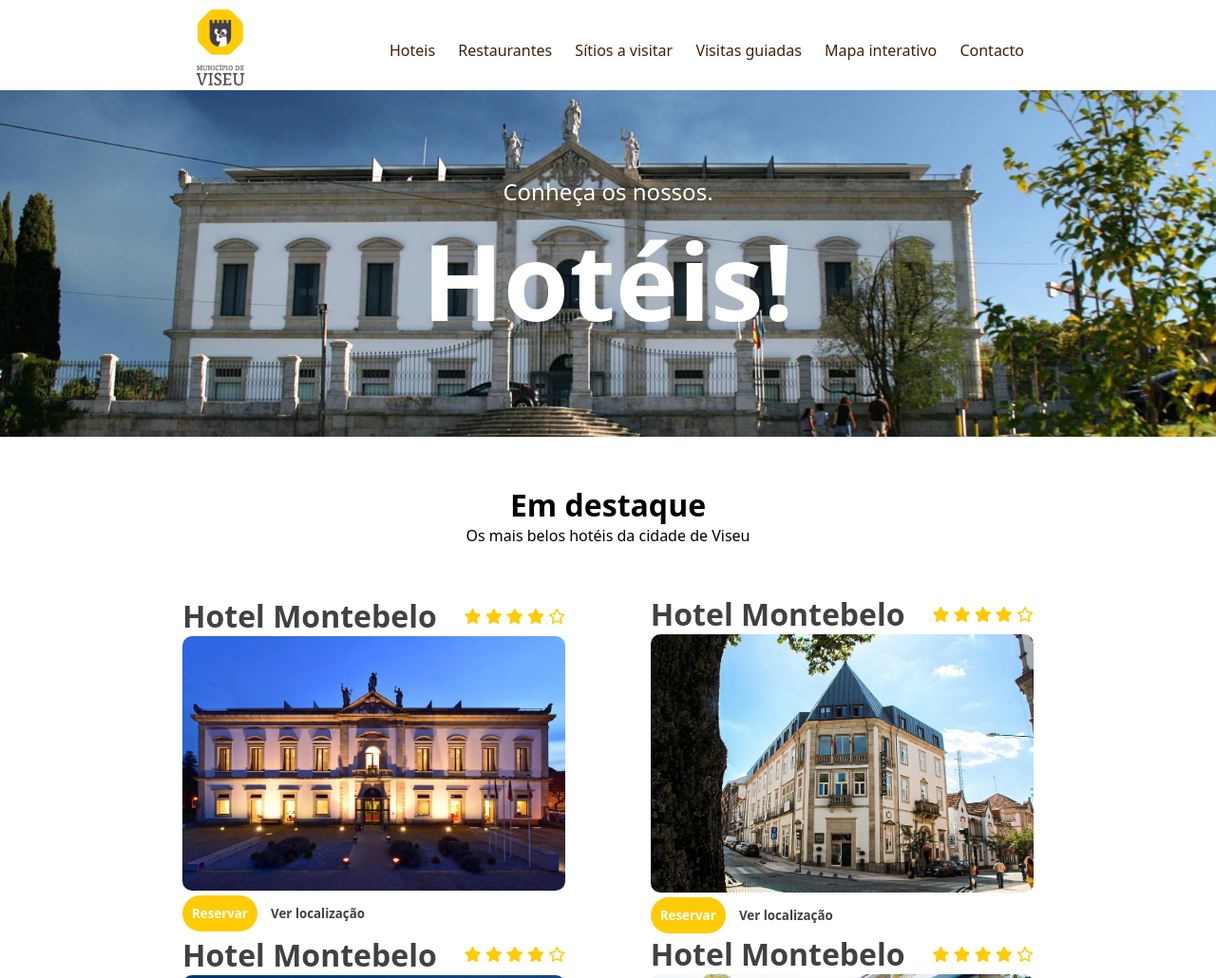
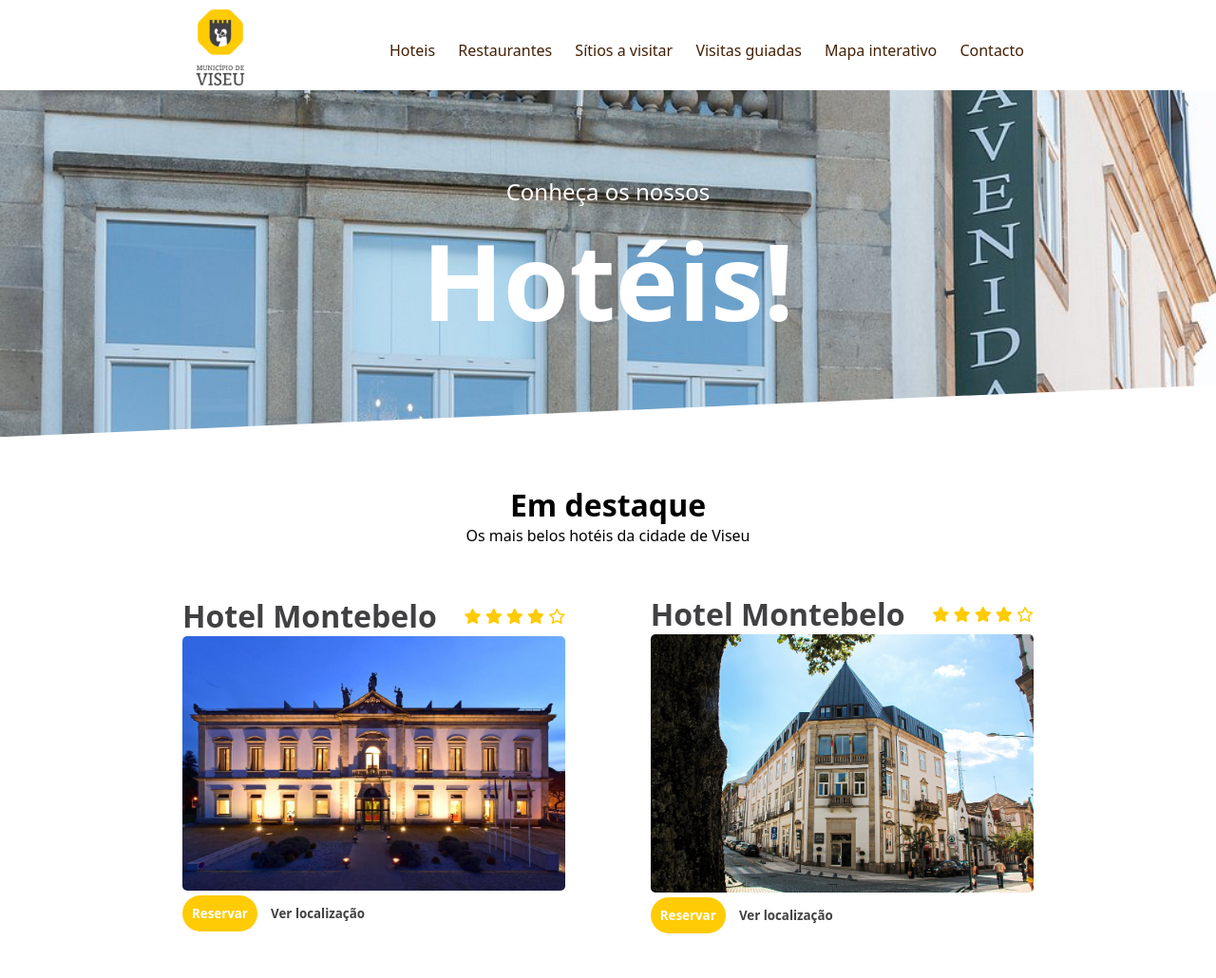
Before and after one commit to Wyzo/ProjetoAI1, a plain HTML site: page hoteis.html in a window 1280 px wide. Shown: the top 1030 px of the page at 95% size. Drawn offline with Linux system fonts and the light colour scheme.

Commit message:
Changed background image

```diff
--- a/hoteis.css
+++ b/hoteis.css
@@ -65,7 +65,7 @@
 }
 
 .centro {
-    background-image: url('Assets/Imagens/pousada2.jpeg');
+    background-image: url('Assets/Imagens/avenida2.jpg');
     background-size: cover;
     background-repeat: no-repeat;
     background-position: center;
@@ -73,6 +73,7 @@
     color: white;
     padding-top: 7%;
     padding-bottom: 7%;
+    clip-path: polygon(0 0, 100% 0, 100% 85%, 0 100%);
 }
 
 #centro {
@@ -107,7 +108,6 @@
     flex-wrap: wrap;
     justify-content: space-between;
     align-items: center;
-    margin-top: 50px;
     margin-bottom: 50px;
 }
 
@@ -116,6 +116,7 @@
 }
 
 .hotel_info {
+    margin-top: 50px;
     width: 45%;
 }
 
@@ -123,7 +124,7 @@
     width: 100%;
     background-size: 100%;
     transition: 0.5s all ease;
-    border-radius: 10px;
+    border-radius: 5px;
 }
 
 .hotel_info img:hover {
@@ -171,3 +172,12 @@
 .info_nome_class_lado h1 {
     color: #414042;
 }
+
+
+.info_nome_class_lado i {
+    transition: 0.5s all ease;
+}
+
+.info_nome_class_lado i:hover {
+    transform: scale(1.5);
+}
--- a/hoteis.html
+++ b/hoteis.html
@@ -31,7 +31,7 @@
     <section class="top">
         <div class="imagens">
             <div class="centro" id="centro">
-                <h3>Conheça os nossos.</h3>
+                <h3>Conheça os nossos</h3>
                 <h1>Hotéis!</h1>
             </div>
         </div>
```
Also changed, not shown: Assets/Imagens/avenida2.jpg (added).
